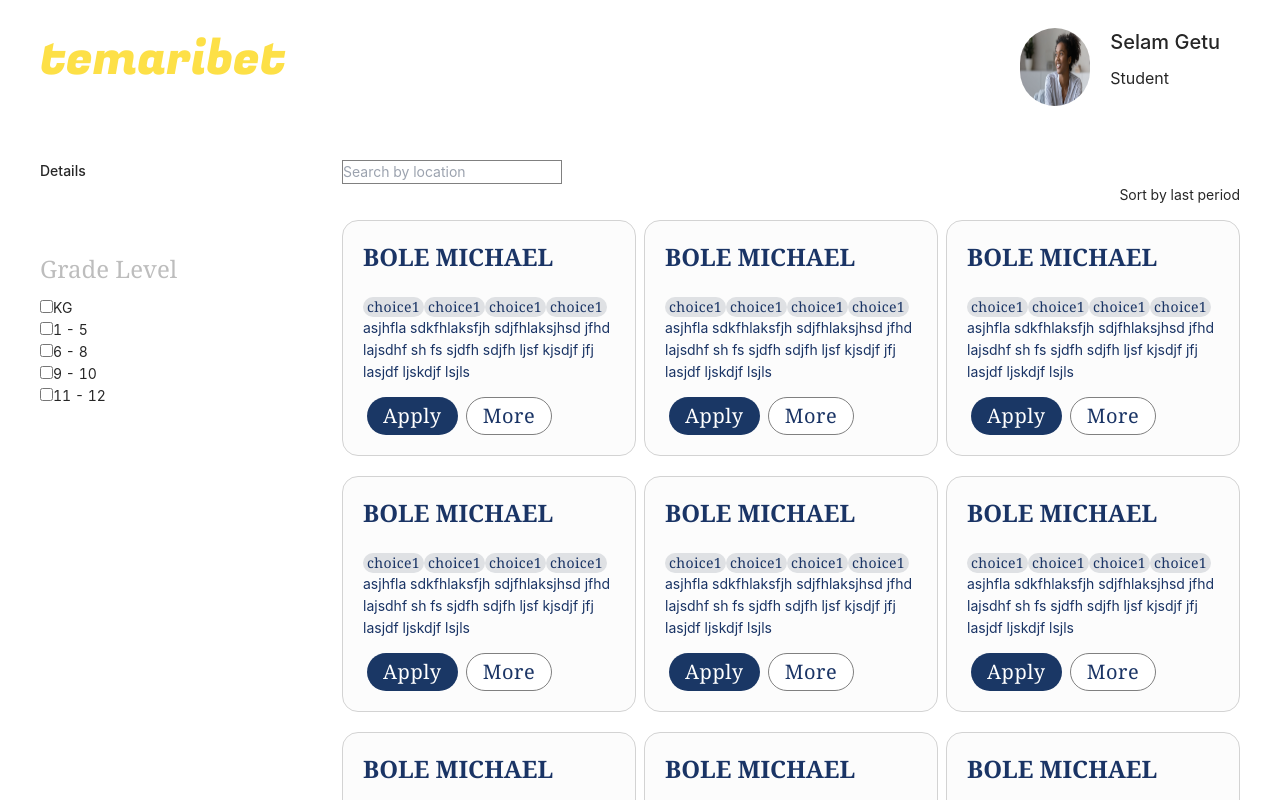
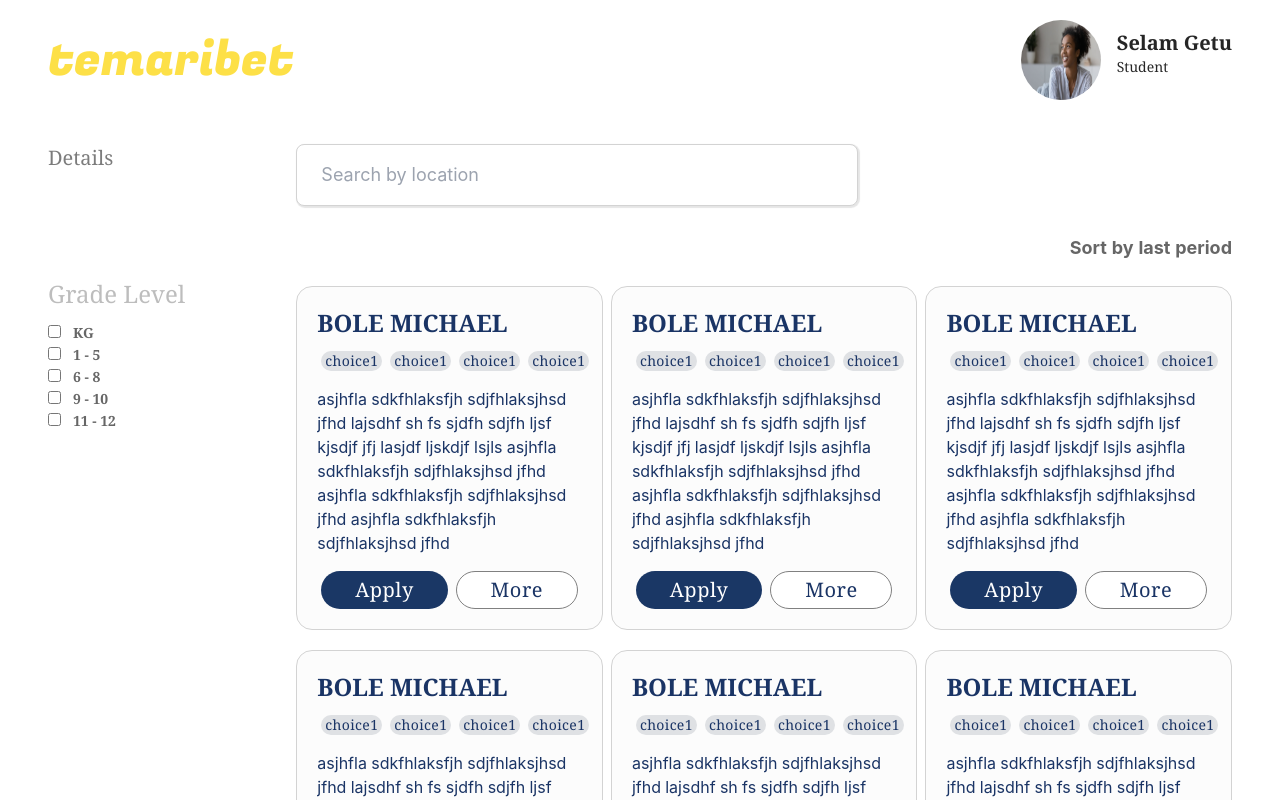
Before and after one commit to bekiTil/Temaribet-front-end-dev, a Next.js app in the folder TemariBet/nextjs-blog/: page /profile in a window 1280 px wide. Shown: the top 800 px of the page. Built offline with nearby package versions, Linux system fonts and the light colour scheme.

Commit message:
updated profile page

```diff
--- a/TemariBet/nextjs-blog/components/ProfilePageComponents/Body.js
+++ b/TemariBet/nextjs-blog/components/ProfilePageComponents/Body.js
@@ -6,28 +6,28 @@ import CardView from "./CardView";
 
 const Body = () => {
   return (
-    <div className="mx-10">
+    <div className="mx-12">
 
-      <Row gutter={[8, 8]} justify={"space-between"} className = "mt-40">
+      <Row gutter={[8, 8]} justify={"space-between"} className = "mt-5 md:mt-10">
 
-        <Col xs={6} xl={6} md={6}>
+        <Col xs={6} xl={5} md={6}>
 
           <div className="flex flex-col">
 
-            <h1>Details</h1>
+            <h1 className="font-serif text-xl opacity-60">Details</h1>
             <GradeLevel />
 
           </div>
 
         </Col>
 
-        <Col xs={18} xl={18} md={18}>
+        <Col xs={18} xl={19} md={18}>
             <form>
               <input type={"search"} name = "search" placeholder="Search by location"
-                  style = {{border:"1px solid gray"}}/>
+                  style = {{border:"1px solid lightgray"}} className="w-3/4 lg:w-3/5 py-4 px-6 md:text-lg rounded-lg shadow-[1px_1px_1px_1px_rgba(0,0,0,0.1)] focus:outline-none focus:shadow-[2px_2px_2px_2px_rgba(0,0,0,0.3)]"/>
             </form>
-            <div className="text-right">
-              <p>Sort by last period</p>
+            <div className="text-right mt-7">
+              <p className="text-base md:text-lg opacity-70 font-bold">Sort by last period</p>
             </div>
 
             <CardView />
--- a/TemariBet/nextjs-blog/components/ProfilePageComponents/CardView.js
+++ b/TemariBet/nextjs-blog/components/ProfilePageComponents/CardView.js
@@ -4,22 +4,22 @@ import ProfileCard from './childComponents/ProfileCard'
 
 const CardView = () => {
   return (
-    <div>
+    <div className='mt-6'>
         <Row gutter={[8,20]} justify={"space-between"} >
 
-            <Col xs={24} xl={8} md={7}  >
+            <Col xs={24} xl={8} md={12}  >
                 <ProfileCard />
                 <ProfileCard />
                 <ProfileCard />
             </Col>
 
-            <Col xs={24} xl={8} md={7}  >
+            <Col xs={24} xl={8} md={12}  >
                 <ProfileCard />
                 <ProfileCard />
                 <ProfileCard />
             </Col>
 
-            <Col xs={24} xl={8} md={7}  >
+            <Col xs={24} xl={8} md={12}  >
                 <ProfileCard />
                 <ProfileCard />
                 <ProfileCard />
--- a/TemariBet/nextjs-blog/components/ProfilePageComponents/Footer.js
+++ b/TemariBet/nextjs-blog/components/ProfilePageComponents/Footer.js
@@ -2,8 +2,10 @@ import React from 'react'
 
 const Footer = () => {
   return (
-    <div>Footer</div>
+    <div>
+        <p className="text-center font-serif text-xl mt-20">© 2022 Temaribet.All rights reserved</p>
+    </div>
   )
 }
 
-export default Footer
+export default Footer;
--- a/TemariBet/nextjs-blog/components/ProfilePageComponents/Header.js
+++ b/TemariBet/nextjs-blog/components/ProfilePageComponents/Header.js
@@ -4,8 +4,8 @@ import Image from 'next/image'
 const Header = () => {
     const [navbarOpen, setNavbarOpen] = React.useState(false);
   return (
-    <nav className="opacity-100 overflow-x-hidden fixed top-0 left-0 right-0 z-50 flex  items-center justify-between px-2 py-5 -m-2 ">
-      <div className="container  mx-10 flex flex-wrap items-center justify-between">
+    <nav className="opacity-100 mx-12 overflow-x-hidden sticky top-0 left-0 right-0 z-50 flex  items-center justify-between py-5 -m-2 bg-white">
+      <div className="container  flex flex-wrap items-center justify-between">
         <div className="w-full relative flex justify-between lg:w-auto lg:static lg:block lg:justify-start">
           <a
             className="text-3xl md:text-5xl px-0  py-1 font-fugasOne font-thin leading-relaxed inline-block mr-4  whitespace-nowrap  text-yellow-300"
@@ -33,11 +33,11 @@ const Header = () => {
             (navbarOpen ? " flex" : " hidden")
           }
         >
-        <div className="pt-4 flex flex-col lg:flex-row list-none lg:ml-auto">
-          <Image className='nav-item rounded-full' src={"/another.jpg"} alt ={"profile image"} width = {70} height = {70} />
-          <div className='nav-item mx-5 flex flex-col justify-center'>
-            <h1 className='text-xl'>Selam Getu</h1>
-            <p className='text-base'>Student</p>
+        <div className="flex flex-col md:flex-row list-none ml-auto">
+          <Image className='rounded-full' src={"/another.jpg"} alt ={"profile image"} width = {80} height = {80} />
+          <div className='flex flex-col ml-4 justify-center font-serif'>
+            <h1 className='text-xl mb-0 font-bold'>Selam Getu</h1>
+            <p className='text-sm'>Student</p>
           </div>
         </div>
         </div>
--- a/TemariBet/nextjs-blog/components/ProfilePageComponents/childComponents/GradeLevel.js
+++ b/TemariBet/nextjs-blog/components/ProfilePageComponents/childComponents/GradeLevel.js
@@ -3,24 +3,24 @@ import React from 'react'
 const GradeLevel = () => {
   return (
     <div>
-        <h1 className="mt-16 font-serif opacity-30 text-2xl">
+        <h1 className="mt-14 pt-10 font-serif opacity-30 text-base md:text-2xl">
         Grade Level
         </h1>
         <form>
         <input type={"checkbox"} name="KG" id="kg" />
-        <label htmlFor='kg'>KG</label>
+        <label htmlFor='kg' className='ml-3 font-bold opacity-70 font-serif'>KG</label>
         <br />
-        <input type={"checkbox"} name="1to5" id="1to5" />
-        <label htmlFor="1to5">1 - 5</label>
+        <input type={"checkbox"} name="1to5" id="1to5" className=''/>
+        <label htmlFor="1to5" className='ml-3 font-bold opacity-70 font-serif'>1 - 5</label>
         <br />
         <input type={"checkbox"} name="6to8" id="6to8" />
-        <label htmlFor="6to8">6 - 8</label>
+        <label htmlFor="6to8" className='ml-3 font-bold opacity-70 font-serif'>6 - 8</label>
         <br />
         <input type={"checkbox"} name="9to10" id="9to10" />
-        <label htmlFor="9to10">9 - 10</label>
+        <label htmlFor="9to10" className='ml-3 font-bold opacity-70 font-serif'>9 - 10</label>
         <br />
         <input type={"checkbox"} name="11to12" id="11to12" />
-        <label htmlFor="11to12">11 - 12</label>
+        <label htmlFor="11to12" className='ml-3 font-bold opacity-70 font-serif'>11 - 12</label>
         <br />
         </form>
     </div>
--- a/TemariBet/nextjs-blog/components/ProfilePageComponents/childComponents/ProfileCard.js
+++ b/TemariBet/nextjs-blog/components/ProfilePageComponents/childComponents/ProfileCard.js
@@ -4,29 +4,35 @@ import { Button} from 'antd';
 const ProfileCard = () => {
   return (
     <div className='flex flex-col rounded-2xl bg-[#fcfcfc] mb-5 p-5 text-[#1a3465]' style={{border: "1px solid lightgray"}}>
-        <p className='font-serif font-bold text-2xl  uppercase'>Bole Michael</p>
+        <p className='font-serif font-bold text-lg md:text-xl lg:text-2xl uppercase mb-3'>Bole Michael</p>
         <div className='flex'>
-            <button className="rounded-full px-1 font-serif tracking-wide text-sm transition-colors duration-200 transform bg-[#dfe1e4]  hover:bg-blue-700 focus:outline-none focus:ring focus:ring-blue-300 focus:ring-opacity-80">
+            <button className="rounded-full mx-1 flex-auto px-1 md:mx-0 lg:mx-1 font-serif tracking-wide text-sm transition-colors duration-200 transform bg-[#dfe1e4]  hover:bg-blue-700 focus:outline-none focus:ring focus:ring-blue-300 focus:ring-opacity-80">
                 choice1
             </button>
-            <button className="rounded-full px-1 font-serif tracking-wide text-sm transition-colors duration-200 transform bg-[#dfe1e4]  hover:bg-blue-700 focus:outline-none focus:ring focus:ring-blue-300 focus:ring-opacity-80">
+            <button className="rounded-full mx-1 flex-auto px-1 md:mx-0 lg:mx-1 font-serif tracking-wide text-sm transition-colors duration-200 transform bg-[#dfe1e4]  hover:bg-blue-700 focus:outline-none focus:ring focus:ring-blue-300 focus:ring-opacity-80">
                 choice1
             </button>
-            <button className="rounded-full px-1 font-serif tracking-wide text-sm transition-colors duration-200 transform bg-[#dfe1e4]  hover:bg-blue-700 focus:outline-none focus:ring focus:ring-blue-300 focus:ring-opacity-80">
+            <button className="rounded-full mx-1 flex-auto px-1 md:mx-0 lg:mx-1 font-serif tracking-wide text-sm transition-colors duration-200 transform bg-[#dfe1e4]  hover:bg-blue-700 focus:outline-none focus:ring focus:ring-blue-300 focus:ring-opacity-80">
                 choice1
             </button>
-            <button className="rounded-full px-1 font-serif tracking-wide text-sm transition-colors duration-200 transform bg-[#dfe1e4]  hover:bg-blue-700 focus:outline-none focus:ring focus:ring-blue-300 focus:ring-opacity-80">
+            <button className="rounded-full mx-1 flex-auto px-1 md:mx-0 lg:mx-1 font-serif tracking-wide text-sm transition-colors duration-200 transform bg-[#dfe1e4]  hover:bg-blue-700 focus:outline-none focus:ring focus:ring-blue-300 focus:ring-opacity-80">
                 choice1
             </button>
         </div>
 
-        <p>asjhfla sdkfhlaksfjh sdjfhlaksjhsd jfhd lajsdhf sh fs sjdfh sdjfh ljsf kjsdjf jfj lasjdf ljskdjf lsjls</p>
+        <p className='text-base mt-4'>asjhfla sdkfhlaksfjh sdjfhlaksjhsd jfhd
+           lajsdhf sh fs sjdfh sdjfh ljsf kjsdjf jfj
+           lasjdf ljskdjf lsjls
+           asjhfla sdkfhlaksfjh sdjfhlaksjhsd jfhd
+           asjhfla sdkfhlaksfjh sdjfhlaksjhsd jfhd
+           asjhfla sdkfhlaksfjh sdjfhlaksjhsd jfhd
+        </p>
 
-        <div className='flex'>
-            <button className="rounded-full mx-1 px-4 py-1 font-serif tracking-wide text-xl text-white capitalize transition-colors duration-200 transform bg-[#1A3765]  hover:bg-white hover:text-[#1A3765] focus:outline-none focus:ring focus:ring-blue-300 focus:ring-opacity-80">
+        <div className='flex '>
+            <button className="flex-auto rounded-full mx-1 px-6 py-1 font-serif tracking-wide text-xl text-white capitalize transition-colors duration-200 transform bg-[#1A3765]  hover:bg-white hover:text-[#1A3765] focus:outline-none focus:ring focus:ring-blue-300 focus:ring-opacity-80">
                 Apply
             </button>
-            <button style={{border: "1px solid gray"}} className="rounded-full mx-1 px-4 py-1 font-serif tracking-wide text-xl capitalize transition-colors duration-200 transform bg-white  hover:bg-[#1A3765] hover:text-white focus:outline-none focus:ring focus:ring-blue-300 focus:ring-opacity-80">
+            <button style={{border: "1px solid gray"}} className="flex-auto rounded-full mx-1 px-6 py-1 font-serif tracking-wide text-xl capitalize transition-colors duration-200 transform bg-white  hover:bg-[#1A3765] hover:text-white focus:outline-none focus:ring focus:ring-blue-300 focus:ring-opacity-80">
                 More
             </button>
         </div>
```
